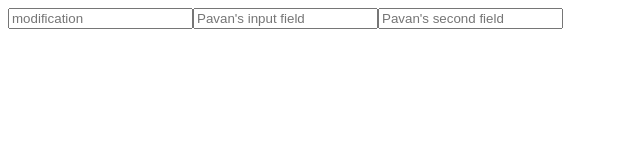
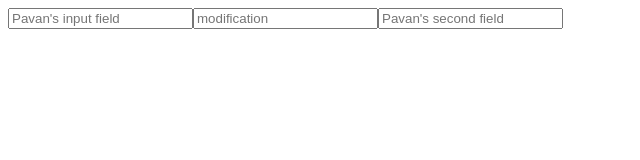
Before and after one commit to ashikdnd/todo, an Angular app: page / in a window 1280 px wide. Shown: the top 160 px of the page, without its empty margins (0-640 px from the left). Built offline with nearby package versions, Linux system fonts and the light colour scheme.

Commit message:
Color changes to green

```diff
--- a/src/app/app.component.html
+++ b/src/app/app.component.html
@@ -1,3 +1,3 @@
-<input placeholder="modification" style="color: green;" type="text">
 <input placeholder="Pavan's input field" type="text">
+<input placeholder="modification" style="color: yellow;" type="text">
 <input placeholder="Pavan's second field" type="text">
```
